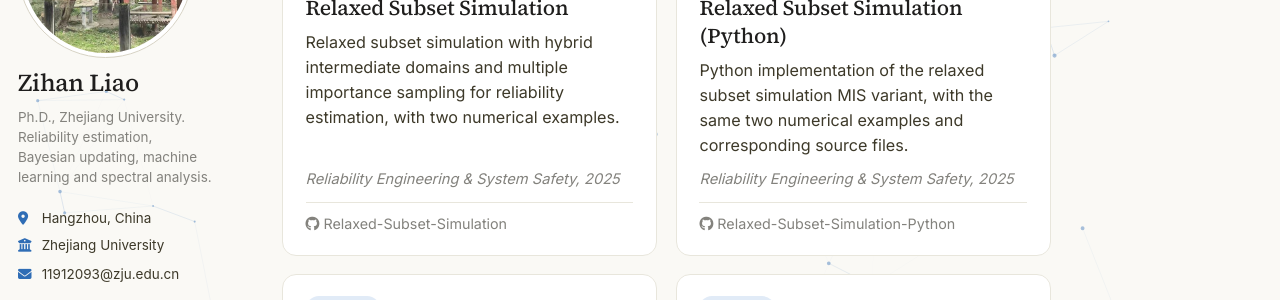
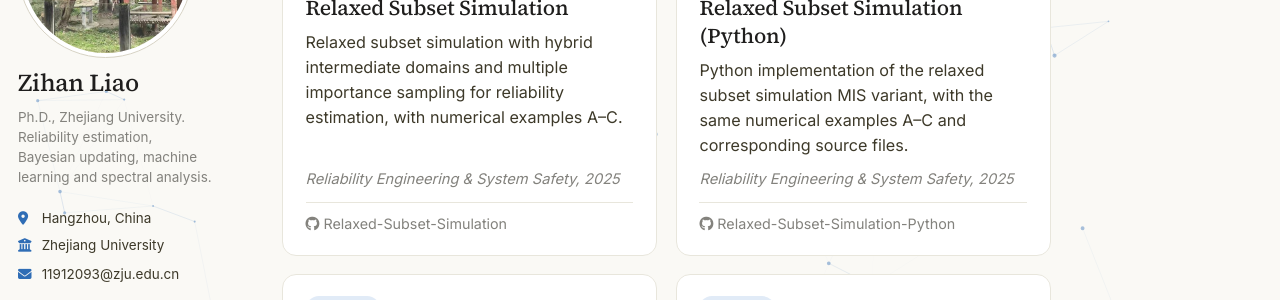
Before and after one commit to ZihanLiao-ZJU/zihanliao-zju.github.io, a Jekyll site: the page built from _pages/about.md, in a window 1280 px wide and 900 px high, scrolled down 5014 px. Shown: the part 228-528 px from the top of the window. Built offline with Jekyll 4.4.1, drawn with Linux system fonts in a browser that asks for light colours; a style sheet for code colours, icons or effects is not loaded.

Commit message:
Update relaxed subset simulation examples to A–C

```diff
--- a/_data/code.yml
+++ b/_data/code.yml
@@ -27,13 +27,13 @@
 - name: "Relaxed Subset Simulation"
   repo: "ZihanLiao-ZJU/Relaxed-Subset-Simulation"
   language: "MATLAB"
-  description: "Relaxed subset simulation with hybrid intermediate domains and multiple importance sampling for reliability estimation, with two numerical examples."
+  description: "Relaxed subset simulation with hybrid intermediate domains and multiple importance sampling for reliability estimation, with numerical examples A–C."
   paper: "Reliability Engineering & System Safety, 2025"
 
 - name: "Relaxed Subset Simulation (Python)"
   repo: "ZihanLiao-ZJU/Relaxed-Subset-Simulation-Python"
   language: "Python"
-  description: "Python implementation of the relaxed subset simulation MIS variant, with the same two numerical examples and corresponding source files."
+  description: "Python implementation of the relaxed subset simulation MIS variant, with the same numerical examples A–C and corresponding source files."
   paper: "Reliability Engineering & System Safety, 2025"
 
 - name: "Generalized Subset Simulation with Multiple Importance Sampling"
```
